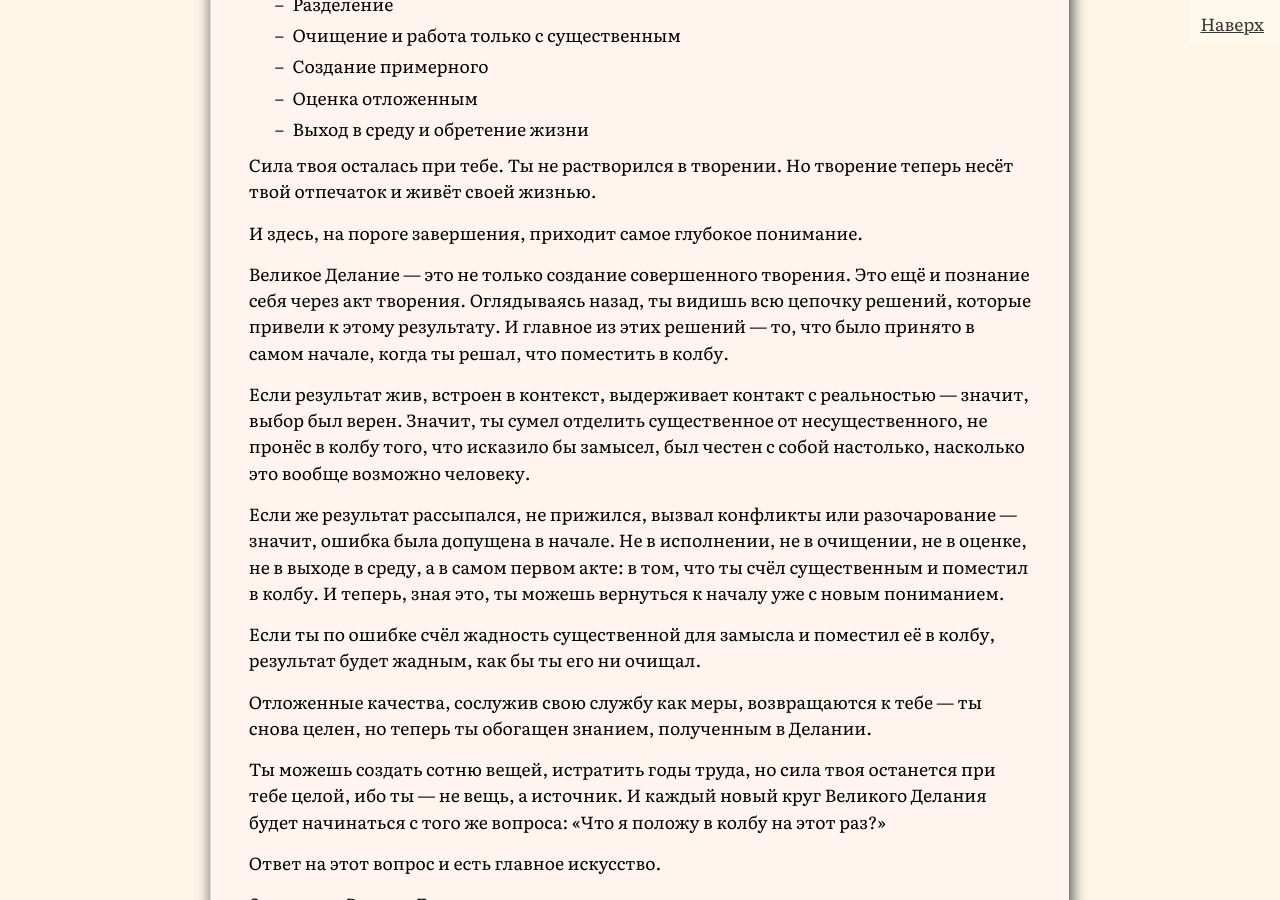
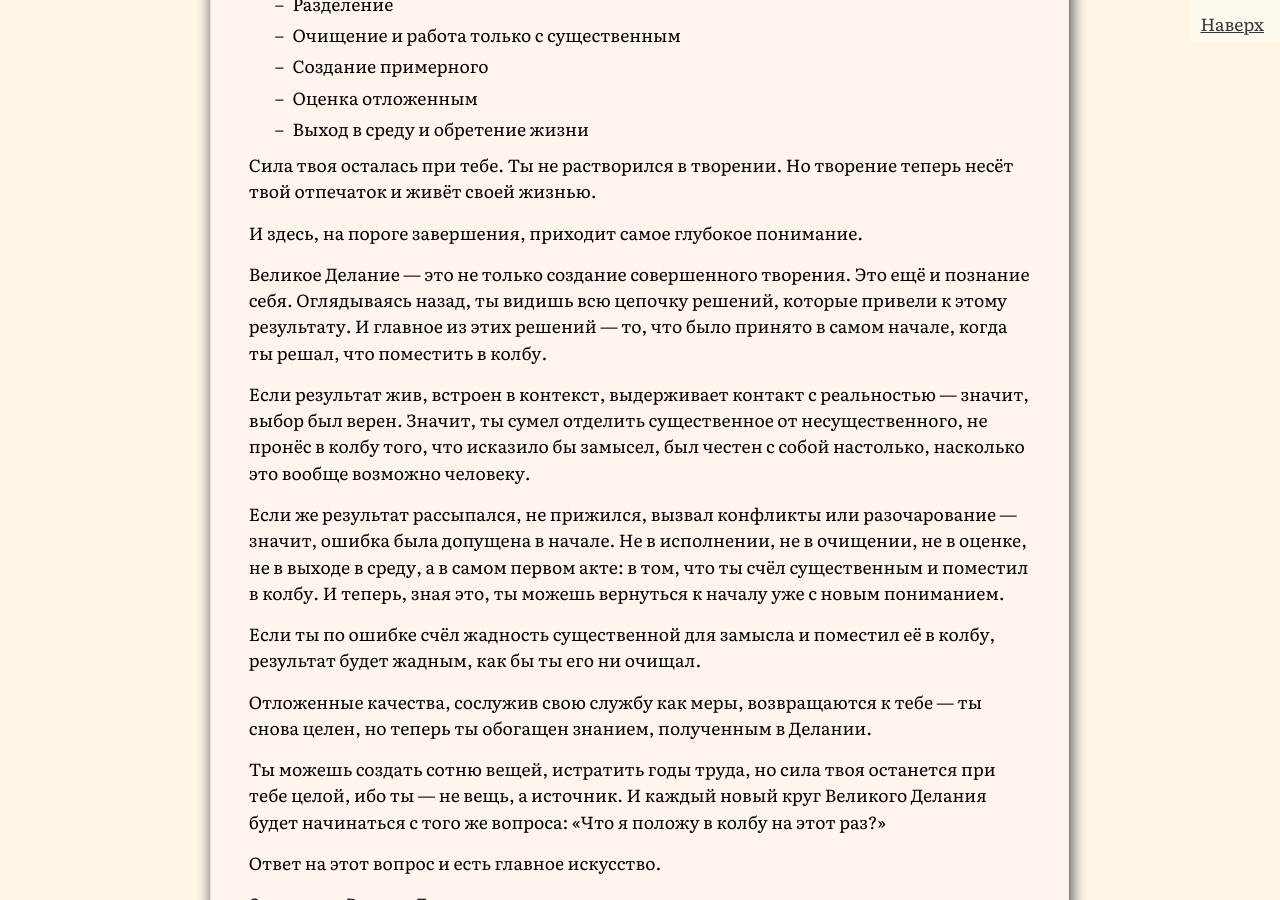
Before and after one commit to SergSi/land-use-art, a Jekyll site: the page built from _posts/2026-02-23-alhimia.md, in a window 1280 px wide and 900 px high, scrolled down 12134 px. Built offline with Jekyll 4.4.1, drawn with Linux system fonts in a browser that asks for light colours; some web fonts are replaced.

Commit message:
Update 2026-02-23-alhimia.md

```diff
--- a/_posts/2026-02-23-alhimia.md
+++ b/_posts/2026-02-23-alhimia.md
@@ -249,7 +249,7 @@ class: mind
 
 И здесь, на пороге завершения, приходит самое глубокое понимание.
 
-Великое Делание — это не только создание совершенного творения. Это ещё и познание себя через акт творения. Оглядываясь назад, ты видишь всю цепочку решений, которые привели к этому результату. И главное из этих решений — то, что было принято в самом начале, когда ты решал, что поместить в колбу.
+Великое Делание — это не только создание совершенного творения. Это ещё и познание себя. Оглядываясь назад, ты видишь всю цепочку решений, которые привели к этому результату. И главное из этих решений — то, что было принято в самом начале, когда ты решал, что поместить в колбу.
 
 Если результат жив, встроен в контекст, выдерживает контакт с реальностью — значит, выбор был верен. Значит, ты сумел отделить существенное от несущественного, не пронёс в колбу того, что исказило бы замысел, был честен с собой настолько, насколько это вообще возможно человеку.
 
```
